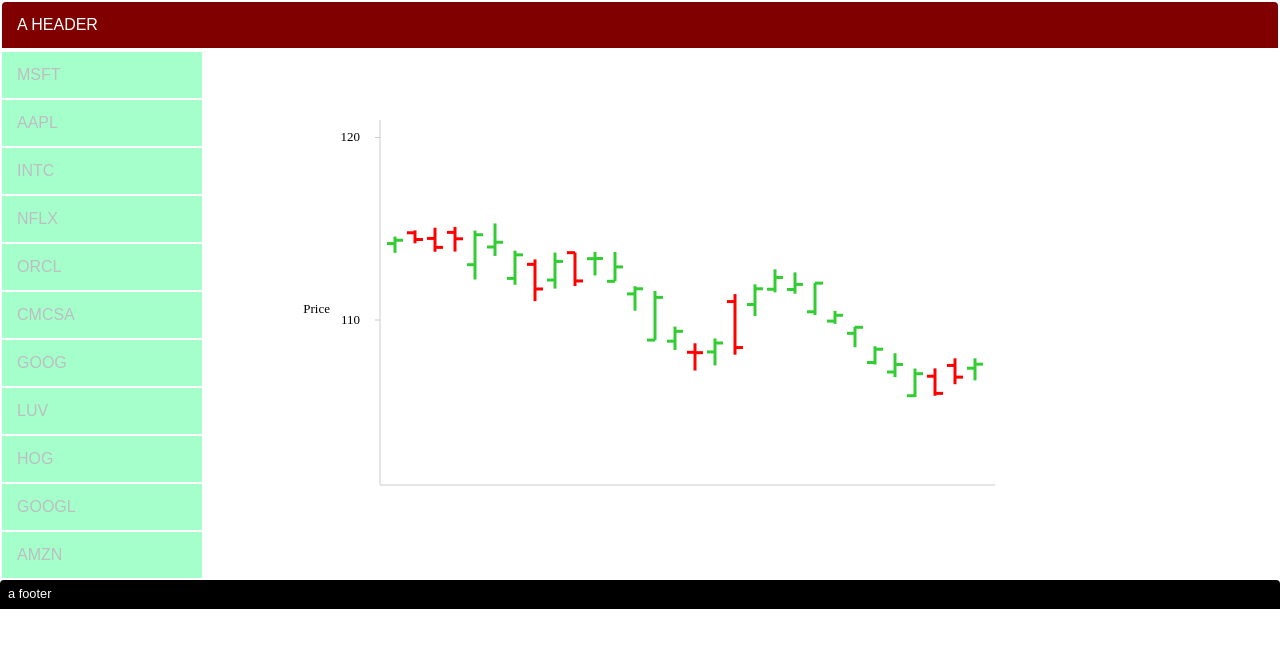
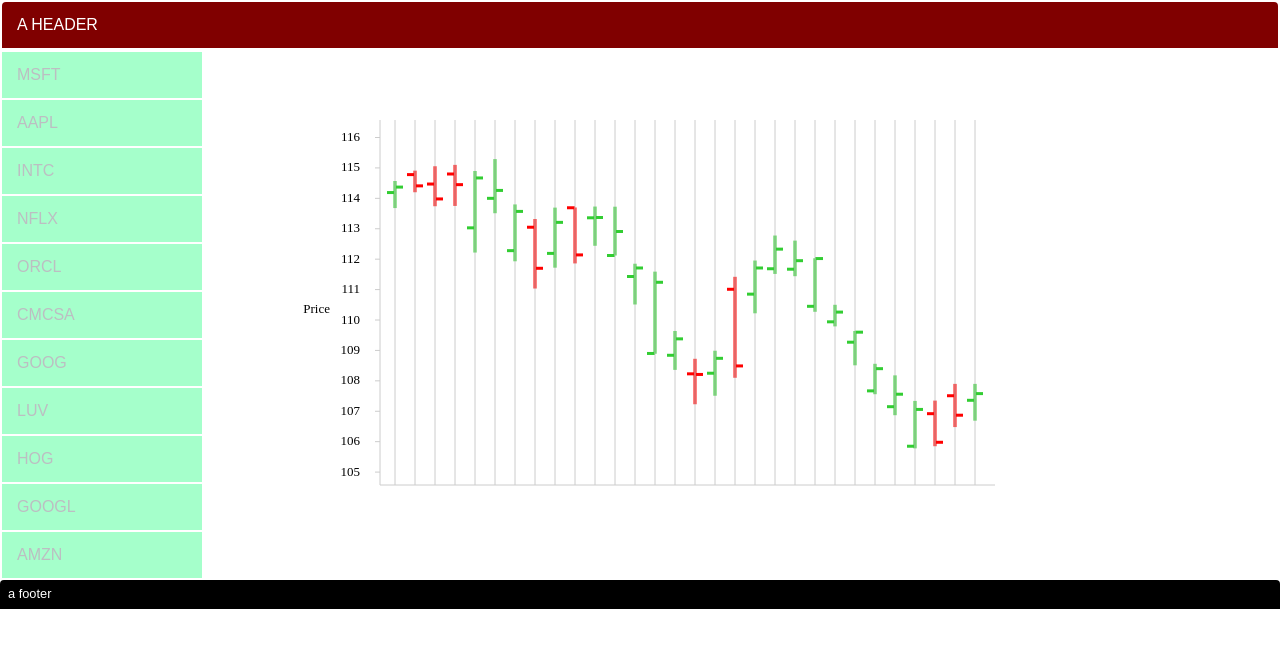
Before and after one commit to WeiErn/OHLC-pure-html-css-js, a website built with webpack: page index.html in a window 1280 px wide. Built offline with nearby package versions, Linux system fonts and the light colour scheme.

Commit message:
added guide-lines

```diff
--- a/src/css/index.css
+++ b/src/css/index.css
@@ -143,7 +143,7 @@
     stroke-width: 3;
 }
 
-.axis, .tick {
+.axis, .tick, .guide-line {
     stroke: #ccc;
     stroke-dasharray: 0;
     stroke-width: 1;
--- a/src/js/drawSymbols.js
+++ b/src/js/drawSymbols.js
@@ -1,7 +1,7 @@
 import loadJSON from "./retrieveData";
 import createSymbol from './symbol';
 
-function drawSymbols (width, height, yMin, yMax, plot) {
+function drawSymbols (width, height, yMin, yMax, stepSize, plot) {
 
   loadJSON(function (response) {
 
@@ -13,7 +13,7 @@
     const xIncr = 20;
     const xStart = 97;
     let x = xStart;
-    const yPerUnitValue = height/(yMax - yMin + 10);
+    const yPerUnitValue = height/(yMax - yMin + stepSize);
 
     for (const day in timeSeriesData) {
       let stock = timeSeriesData[day];
--- a/src/js/label.js
+++ b/src/js/label.js
@@ -1,13 +1,13 @@
 import createLine from './line';
 const svgNS = "http://www.w3.org/2000/svg";
 
-function createYLabel (labelClass, height, graph, yMin, yMax) {
+function createYLabel (labelClass, height, yMin, yMax, stepSize, graph) {
 
   const labelGroup = document.createElementNS(svgNS, 'g');
   labelGroup.classList.add('labels');
   labelGroup.classList.add(labelClass);
 
-  const numOfIntervals = (yMax-yMin)/10 + 1;
+  const numOfIntervals = (yMax-yMin)/stepSize + 1;
   const incr = height / numOfIntervals;
   let y = 26;
 
@@ -17,7 +17,7 @@
     // add text
     text.setAttribute('x', '70');
     text.setAttribute('y', `${y}`);
-    text.textContent = `${yMax-i*10}`;
+    text.textContent = `${yMax-i*stepSize}`;
 
     labelGroup.appendChild(text);
 
--- a/src/js/ohlcGraph.js
+++ b/src/js/ohlcGraph.js
@@ -26,8 +26,9 @@
 
   const width = '900px';
   const height = '400px';
-  const yMin = 110;
-  const yMax = 120;
+  const yMin = 105;
+  const yMax = 116;
+  const stepSize = 1;
 
   // Create graph
   const graph = createGraph(width, height);
@@ -35,11 +36,11 @@
   createAxis('x-axis', 615, 0, graph);
 
   // Create Y Label and Ticks
-  createYLabel('y-labels', 365, graph, yMin, yMax);
+  createYLabel('y-labels', 365, yMin, yMax, stepSize, graph);
 
   // Create Plot
   const plot = createPlot();
-  drawSymbols(615, 365, yMin, yMax, plot);
+  drawSymbols(615, 365, yMin, yMax, stepSize, plot);
   graph.appendChild(plot);
   document.getElementsByTagName('section')[0].appendChild(graph);
 
--- a/src/js/symbol.js
+++ b/src/js/symbol.js
@@ -22,10 +22,12 @@
   const openEl = createOpenEl(`${x}`, `${x+8}`, open);
   const highLowEl = createHighLowEl(`${x+8}`, high, low);
   const closeEl = createCloseEl(`${x+8}`, `${x+16}`, close);
+  const guideLine = createLine('guide-line', `${x+8}`, `${x+8}`, '5', '370');
 
   symbol.appendChild(openEl);
   symbol.appendChild(highLowEl);
   symbol.appendChild(closeEl);
+  symbol.appendChild(guideLine);
   plot.appendChild(symbol);
 }
 
```
